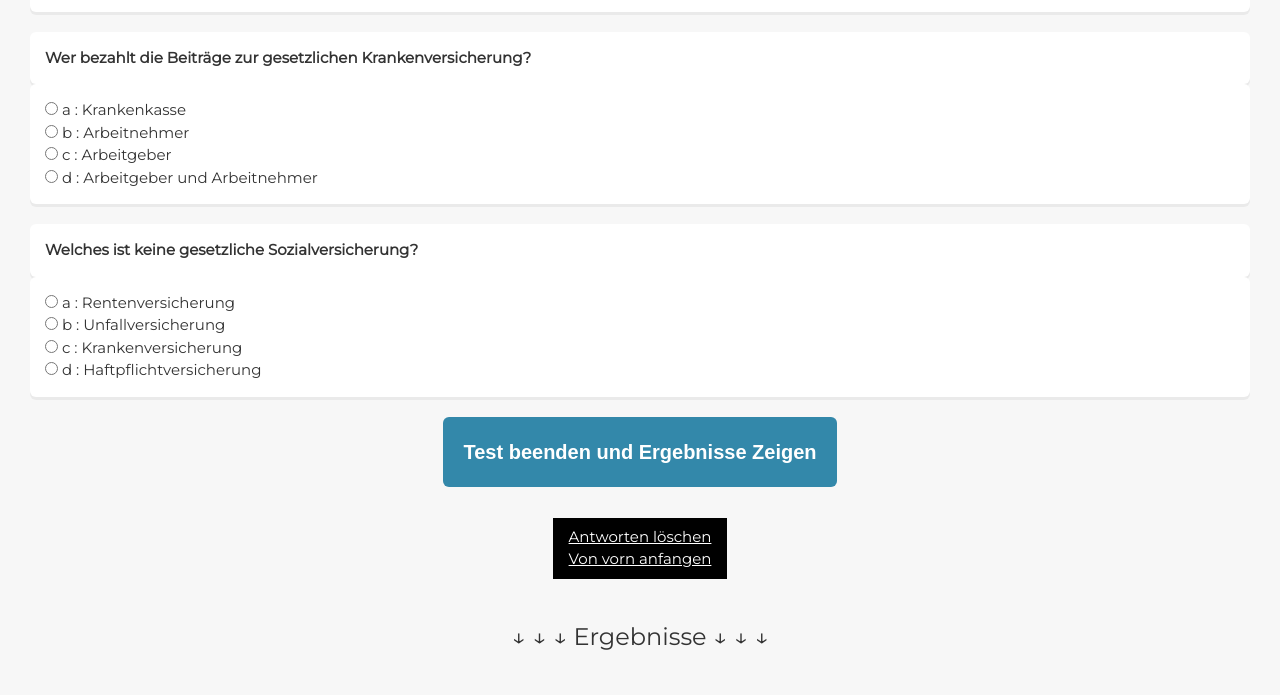
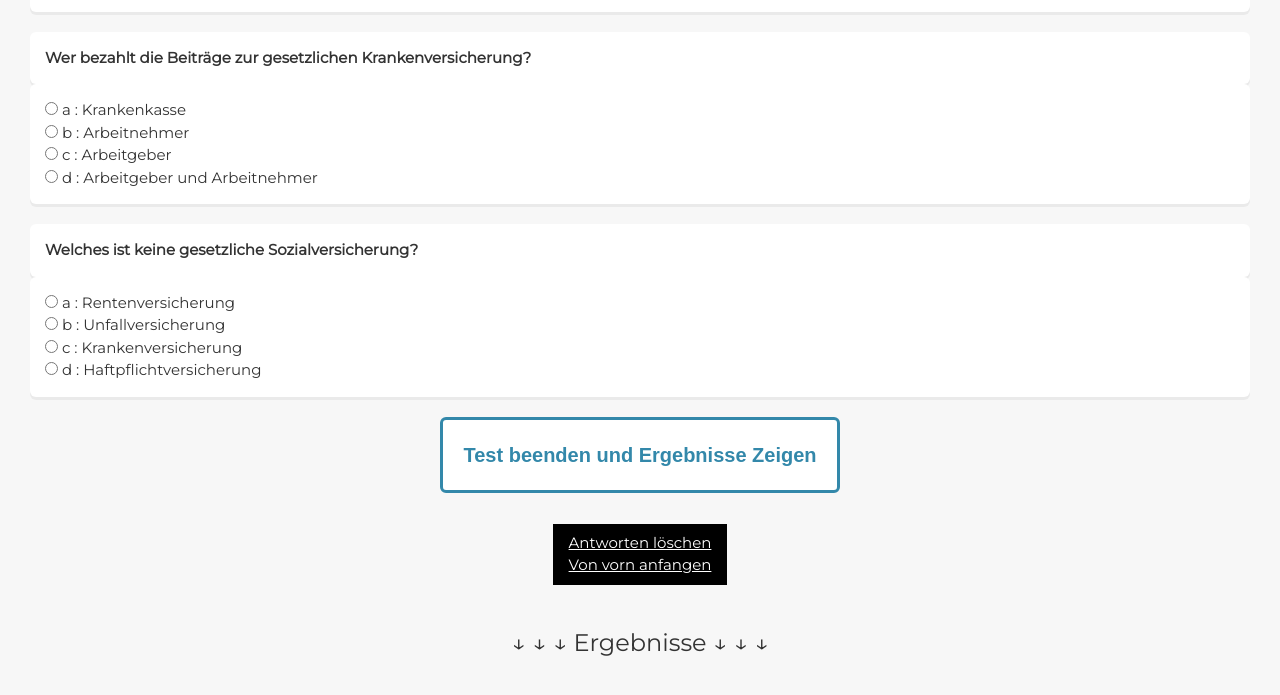
Before and after one commit to aalassi/wiso, a plain HTML site: page index.html in a window 1280 px wide. In both pictures the pointer is over the button "Test beenden und Ergebnisse Zeigen". Shown: the part 1466-2161 px from the top of the page. Drawn offline with nearby package versions, Linux system fonts and the light colour scheme.

Commit message:
Update style.css

```diff
--- a/style.css
+++ b/style.css
@@ -112,7 +112,9 @@ body{
 
 
 #submit:hover{
-	background-color: #38a;
+	    background-color: #fff;
+    color: #38a;
+    border: solid;
 }
 
 .buttonbox {
```
